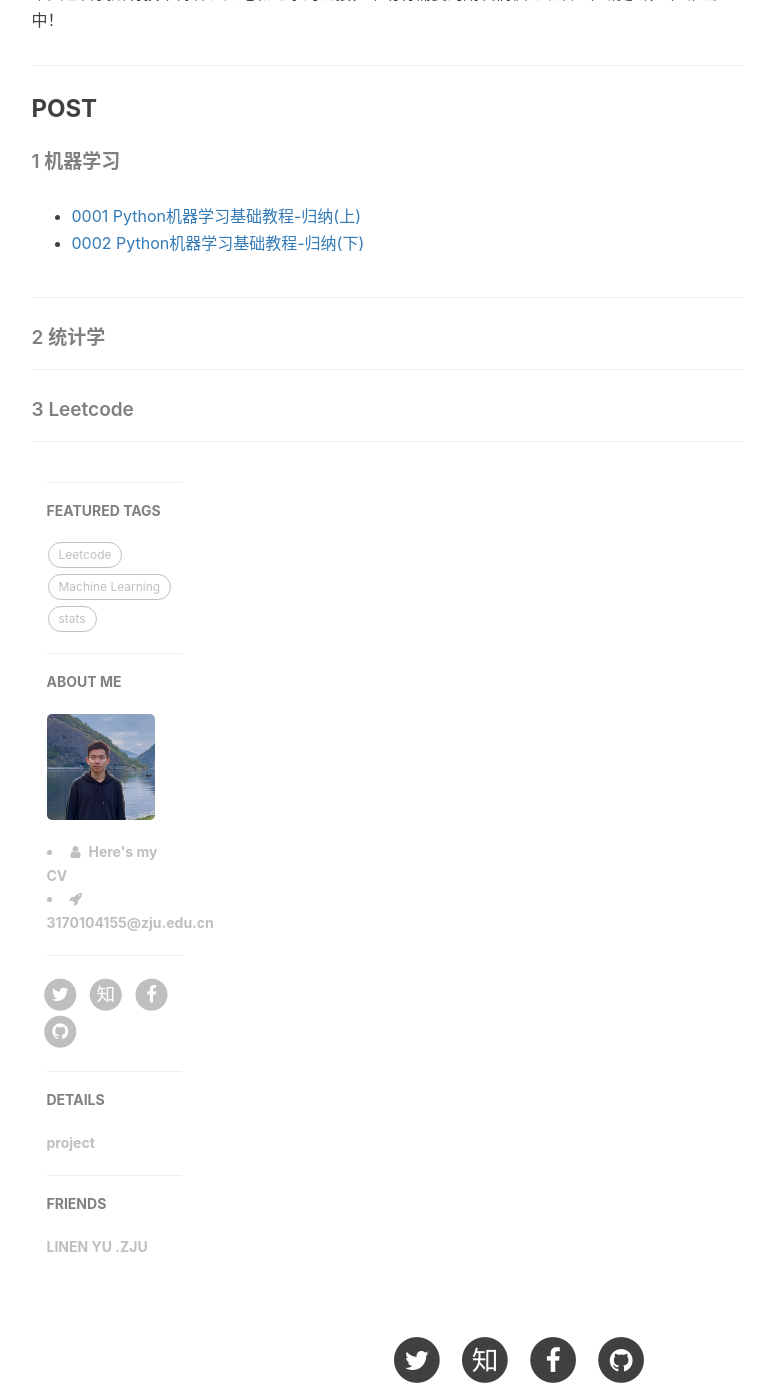
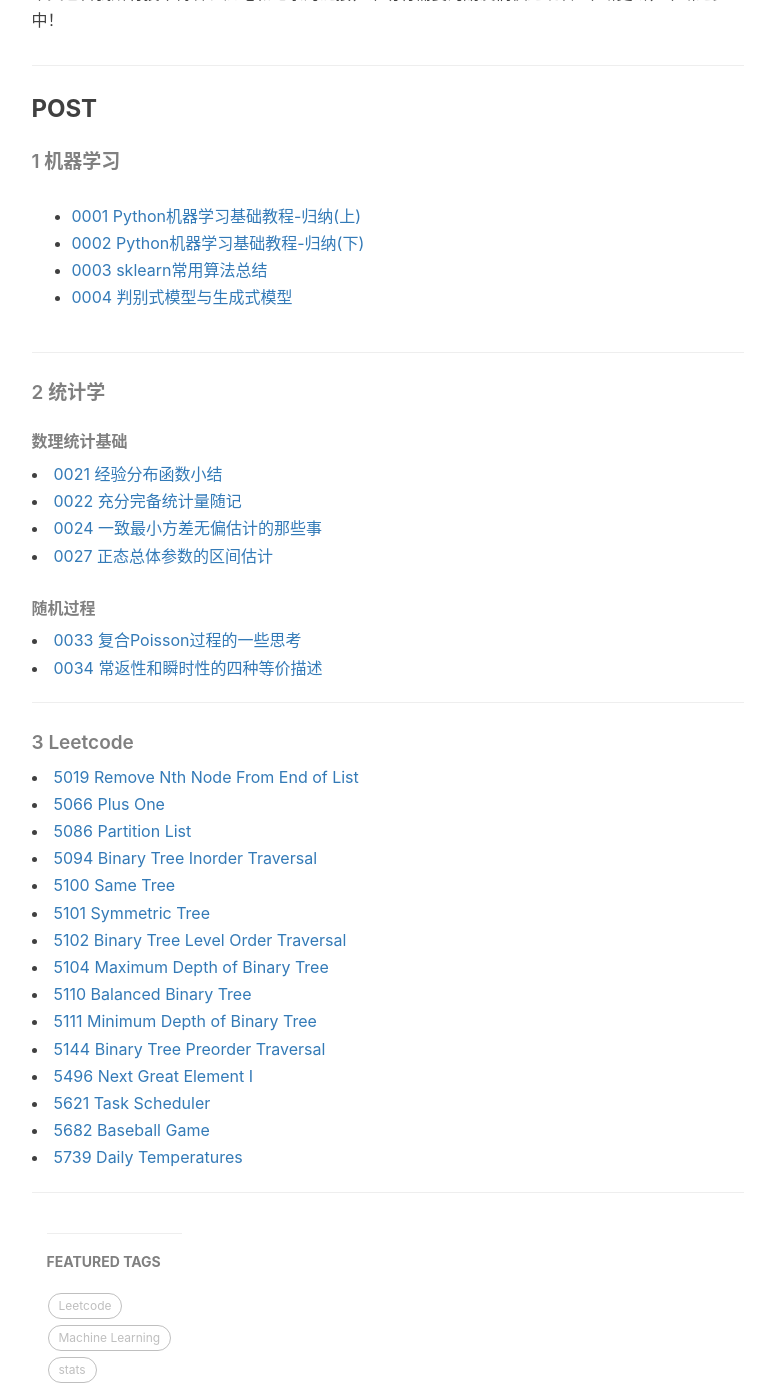
Before and after one commit to ZaccWu/ZaccWu.github.io, a Jekyll site: the page built from post list.html, in a window 1280 px wide and 1400 px high, scrolled down 544 px. Shown: the whole window, without its empty margins (136-911 px from the left). Built offline with Jekyll 4.4.1, drawn with Linux system fonts in a browser that asks for light colours; nearby versions of some CDN libraries; comment, search, counter and statistics services are not loaded.

Commit message:
Update post list.html

```diff
--- a/post list.html
+++ b/post list.html
@@ -27,15 +27,40 @@
     <ul>
         <li><a href="https://tinky2013.github.io/2019/04/08/Python%E6%9C%BA%E5%99%A8%E5%AD%A6%E4%B9%A0%E5%9F%BA%E7%A1%80%E6%95%99%E7%A8%8B-%E5%BD%92%E7%BA%B3(%E4%B8%8A)/">0001 Python机器学习基础教程-归纳(上)</a> </li>
         <li><a href="https://tinky2013.github.io/2019/04/09/Python%E6%9C%BA%E5%99%A8%E5%AD%A6%E4%B9%A0%E5%9F%BA%E7%A1%80%E6%95%99%E7%A8%8B-%E5%BD%92%E7%BA%B3(%E4%B8%8B)/">0002 Python机器学习基础教程-归纳(下)</a> </li>
+        <li><a href="https://tinky2013.github.io/2019/08/04/sklearn%E5%B8%B8%E7%94%A8%E7%AE%97%E6%B3%95%E6%80%BB%E7%BB%93/">0003 sklearn常用算法总结</a></li>
+        <li><a href="https://tinky2013.github.io/2019/07/11/%E5%88%A4%E5%88%AB%E5%BC%8F%E6%A8%A1%E5%9E%8B%E4%B8%8E%E7%94%9F%E6%88%90%E5%BC%8F%E6%A8%A1%E5%9E%8B/">0004 判别式模型与生成式模型</a></li>
     </ul>
     </p>
 
     <hr>
     <h5>2 统计学</h5>
+    <h6>数理统计基础</h6>
+    <li><a href="https://tinky2013.github.io/2019/06/08/%E7%BB%8F%E9%AA%8C%E5%88%86%E5%B8%83%E5%87%BD%E6%95%B0%E5%B0%8F%E7%BB%93/">0021 经验分布函数小结</a></li>
+    <li><a href="https://tinky2013.github.io/2019/05/26/%E5%85%85%E5%88%86%E5%AE%8C%E5%A4%87%E7%BB%9F%E8%AE%A1%E9%87%8F%E9%9A%8F%E8%AE%B0/">0022 充分完备统计量随记</a></li>
+    <li><a href="https://tinky2013.github.io/2019/05/05/%E4%B8%80%E8%87%B4%E6%9C%80%E5%B0%8F%E6%96%B9%E5%B7%AE%E6%97%A0%E5%81%8F%E4%BC%B0%E8%AE%A1%E7%9A%84%E9%82%A3%E4%BA%9B%E4%BA%8B/">0024 一致最小方差无偏估计的那些事</a></li>
+    <li><a href="https://tinky2013.github.io/2019/05/11/%E6%AD%A3%E6%80%81%E6%80%BB%E4%BD%93%E5%8F%82%E6%95%B0%E7%BD%AE%E4%BF%A1%E5%8C%BA%E9%97%B4/">0027 正态总体参数的区间估计</a></li>
 
+    <h6>随机过程</h6>
+    <li><a href="https://tinky2013.github.io/2019/05/03/%E5%A4%8D%E5%90%88Poisson%E8%BF%87%E7%A8%8B%E7%9A%84%E4%B8%80%E4%BA%9B%E6%80%9D%E8%80%83/">0033 复合Poisson过程的一些思考</a></li>
+    <li><a href="https://tinky2013.github.io/2019/05/06/%E5%B8%B8%E8%BF%94%E6%80%A7%E5%92%8C%E7%9E%AC%E6%97%B6%E6%80%A7%E7%9A%84%E5%9B%9B%E7%A7%8D%E7%AD%89%E4%BB%B7%E6%8F%8F%E8%BF%B0/">0034 常返性和瞬时性的四种等价描述</a></li>
     <hr>
+
     <h5>3 Leetcode</h5>
-
+    <li><a href="https://tinky2013.github.io/2018/01/09/Leetcode-19-Remove-Nth-Node-From-End-of-List/">5019 Remove Nth Node From End of List</a></li>
+    <li><a href="https://tinky2013.github.io/2018/01/20/Leetcode-66-Plus-One/">5066 Plus One</a></li>
+    <li><a href="https://tinky2013.github.io/2018/01/26/Leetcode-86-Partition-List/">5086 Partition List</a></li>
+    <li><a href="https://tinky2013.github.io/2018/01/29/Leetcode-94-Binary-Tree-Inorder-Traversal/">5094 Binary Tree Inorder Traversal</a></li>
+    <li><a href="https://tinky2013.github.io/2018/01/31/Leetcode-100-Same-Tree/">5100 Same Tree</a></li>
+    <li><a href="https://tinky2013.github.io/2018/02/01/Leetcode-101-Symmetric-Tree/">5101 Symmetric Tree</a></li>
+    <li><a href="https://tinky2013.github.io/2019/05/10/Leetcode-102-Binary-Tree-Level-Order-Traversal/">5102 Binary Tree Level Order Traversal</a></li>
+    <li><a href="https://tinky2013.github.io/2018/02/01/Leetcode-104-Maximum-Depth-of-Binary-Tree/">5104 Maximum Depth of Binary Tree</a></li>
+    <li><a href="https://tinky2013.github.io/2018/02/04/Leetcode-110-Balanced-Binary-Tree/">5110 Balanced Binary Tree</a></li>
+    <li><a href="https://tinky2013.github.io/2018/02/04/Leetcode-111-Minimum-Depth-of-Binary-Tree/">5111 Minimum Depth of Binary Tree</a></li>
+    <li><a href="https://tinky2013.github.io/2018/02/14/Leetcode-144-Binary-Tree-Preorder-Traversal/">5144 Binary Tree Preorder Traversal</a></li>
+    <li><a href="https://tinky2013.github.io/2018/05/30/Leetcode-496-Next-Great-Element-I/">5496 Next Great Element I</a></li>
+    <li><a href="https://tinky2013.github.io/2018/07/07/Leetcode-621-Task-Scheduler/">5621 Task Scheduler</a></li>
+    <li><a href="https://tinky2013.github.io/2018/07/25/Leetcode-682-Baseball-Game/">5682 Baseball Game</a></li>
+    <li><a href="https://tinky2013.github.io/2018/08/12/Leetcode-739-Daily-Temperatures/">5739 Daily Temperatures</a></li>
     <hr>
 
 <!-- Handle Language Change -->
```
